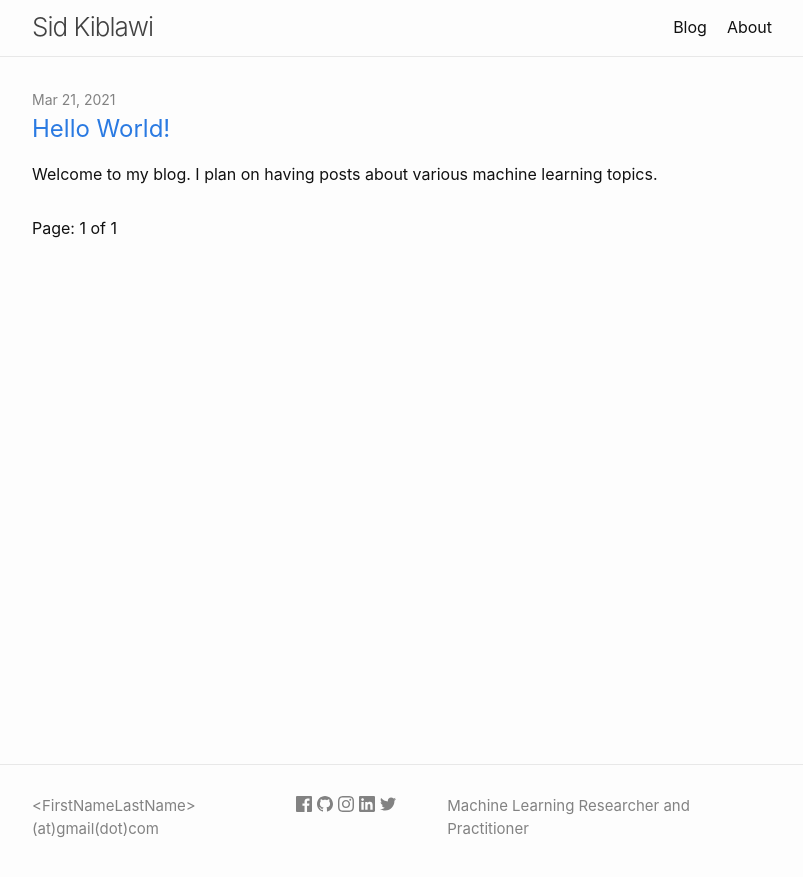
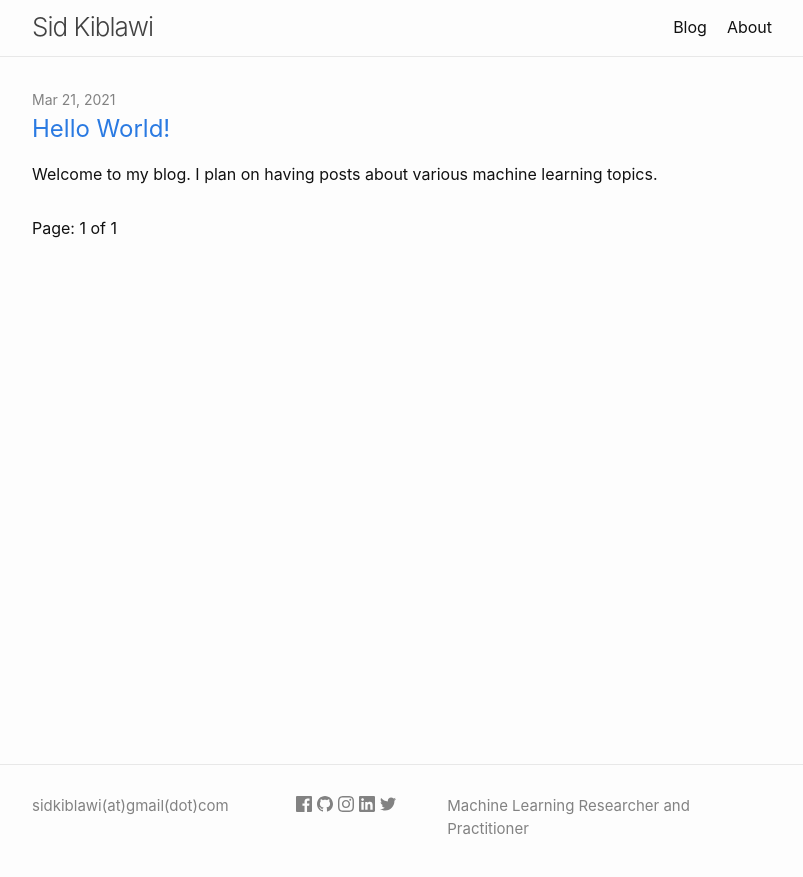
Before and after one commit to sidkiblawi/sidkiblawi.github.io, a Jekyll site: the page built from index.html, in a window 1280 px wide. Shown: the top 877 px of the page, without its empty margins (238-1041 px from the left). Built offline with Jekyll 4.4.1, drawn with Linux system fonts in a browser that asks for light colours; the list of posts is cut into pages by our own code.

Commit message:
Update _config.yml

```diff
--- a/_config.yml
+++ b/_config.yml
@@ -19,7 +19,7 @@
 # in the templates via {{ site.myvariable }}.
 
 title: Sid Kiblawi
-email_safe: <FirstNameLastName>(at)gmail(dot)com
+email_safe: sidkiblawi(at)gmail(dot)com
 description: >- # this means to ignore newlines until "baseurl:"
     Machine Learning Researcher and Practitioner
 baseurl: "" # the subpath of your site, e.g. /blog
```
